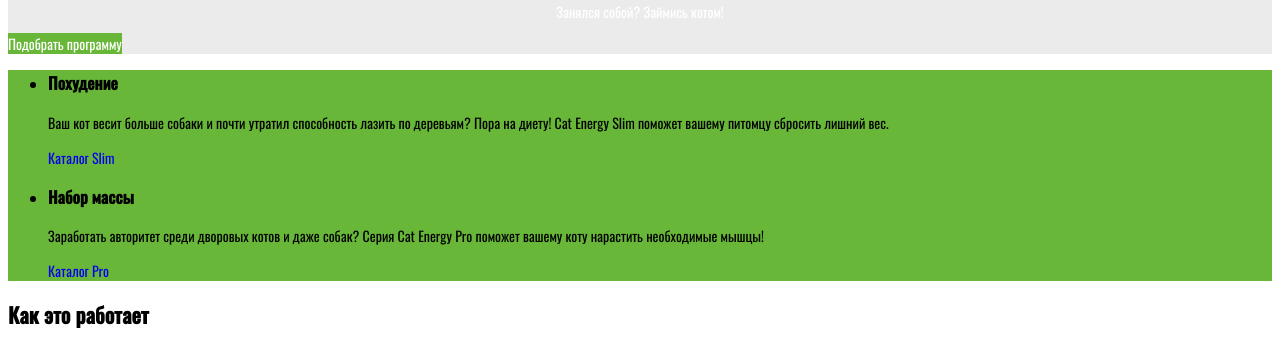
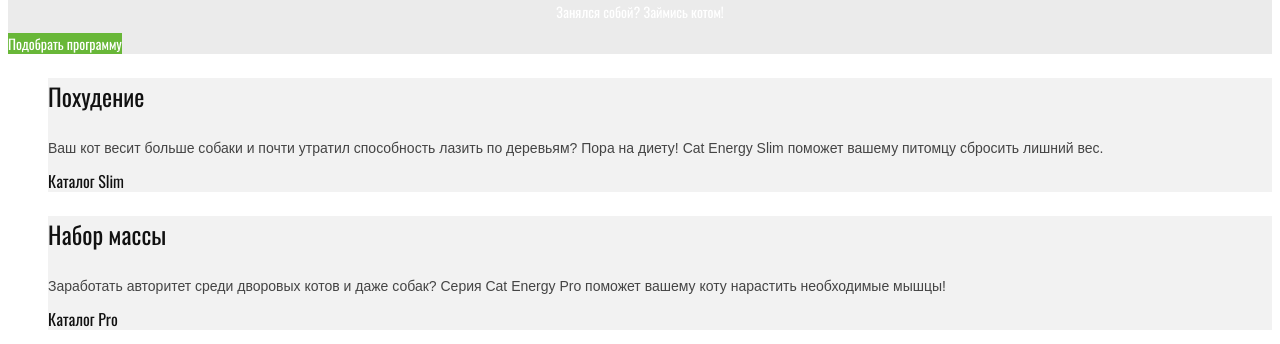
Before and after one commit to lachena/904885-cat-energy-18, a website: page source/index.html in a window 1280 px wide. Shown: the part 379-723 px from the top of the page. Drawn offline with nearby package versions, Linux system fonts and the light colour scheme; files that its build step writes are made by us from their sources.

Commit message:
Добавляет стилизацию блока программы

```diff
--- a/source/sass/blocks/main__programms.scss
+++ b/source/sass/blocks/main__programms.scss
@@ -1,3 +1,31 @@
 .programms {
-    background: $leaf;
+    background: $white;
 }
+.programms__list {
+    list-style: none;
+}
+.programms__item {
+    background-color: $white-two;
+}
+.programms__title,
+.programms__description,
+.programms__link {
+    font-weight: $font-weight-regular;
+    text-align: $text-align-left;
+}
+.programms__title {
+    font-size: $font-size-topic;
+    line-height: $line-height-topic;
+    color: $black-one;
+}
+.programms__description {
+    font-family: $font-family-secondary;
+    font-size: $font-size-main;
+    line-height: $line-height-main;
+    color: $greyish-brown;
+}
+.programms__link {
+    font-size: $font-size-link;
+    line-height: $line-height-header;
+    color: $black-one;
+}
--- a/source/sass/variables.scss
+++ b/source/sass/variables.scss
@@ -1,7 +1,9 @@
-$font-family: "Oswald", Arial, sans-serif;
+$font-family-primary: "Oswald", Arial, sans-serif;
+$font-family-secondary: Arial, sans-serif;
 $font-size-header: 36px;
 $font-size-menu: 20px;
 $font-size-topic: 24px;
+$font-size-link: 16px;
 $font-size-main: 14px;
 $font-size-small: 12px;
 $font-weight-regular: normal;
```
